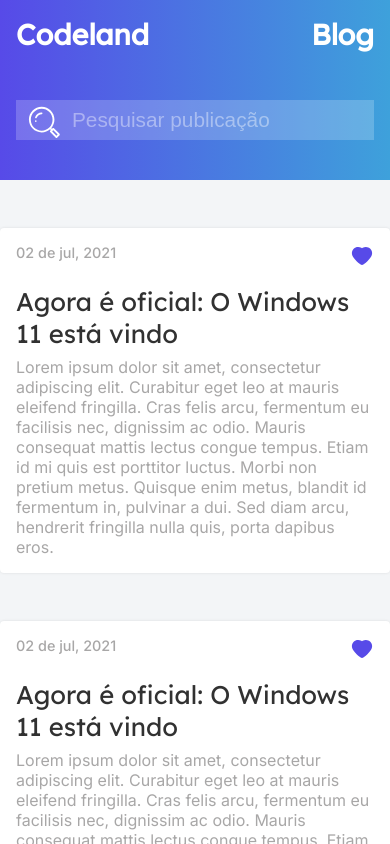
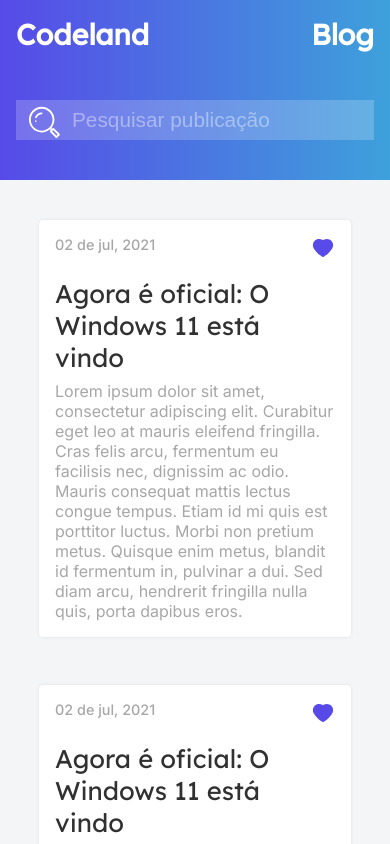
Before and after one commit to vsilvadev/Codeland, a React (Create React App) app: page / in a window 390 px wide. Shown: the top 844 px of the page. Built offline with nearby package versions, Linux system fonts and the light colour scheme.

Commit message:
Started CSS Responsivity

```diff
--- a/src/components/PreviewPosts/styles.module.scss
+++ b/src/components/PreviewPosts/styles.module.scss
@@ -48,3 +48,32 @@
         }
     }
 }
+
+@media (min-width: 1025px) and (max-width: 1280px) {
+
+}
+
+@media (min-width: 768px) and (max-width: 1024px) {
+
+}
+
+//Arrumar pra 700px ou dividir os tamanhos por causa da diferença
+@media (min-width: 482px) and (max-width: 767px) {
+    .container {
+        .postContainer {
+            max-width: 400px;
+            margin: 0rem auto 3rem auto;
+        }
+    }
+}
+
+@media (min-width:320px) and (max-width: 480px) {
+    .container {
+        padding-top: 1.5rem;
+
+        .postContainer {
+            max-width: 80%;
+            margin: 1rem auto 3rem auto;
+        }
+    }
+}
```
Also changed, not shown: public/Tokyo-Revengers-censura_ind-1024x576.jpg (added).
